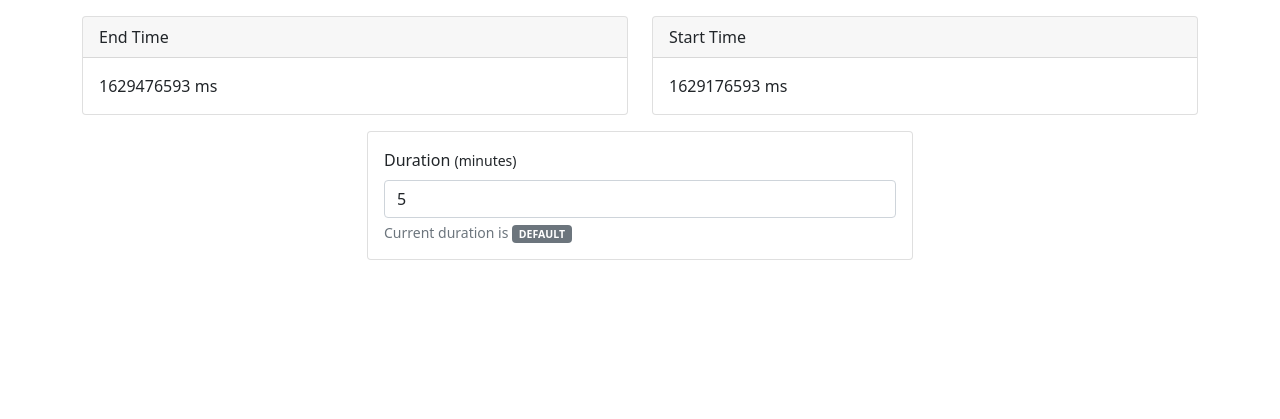
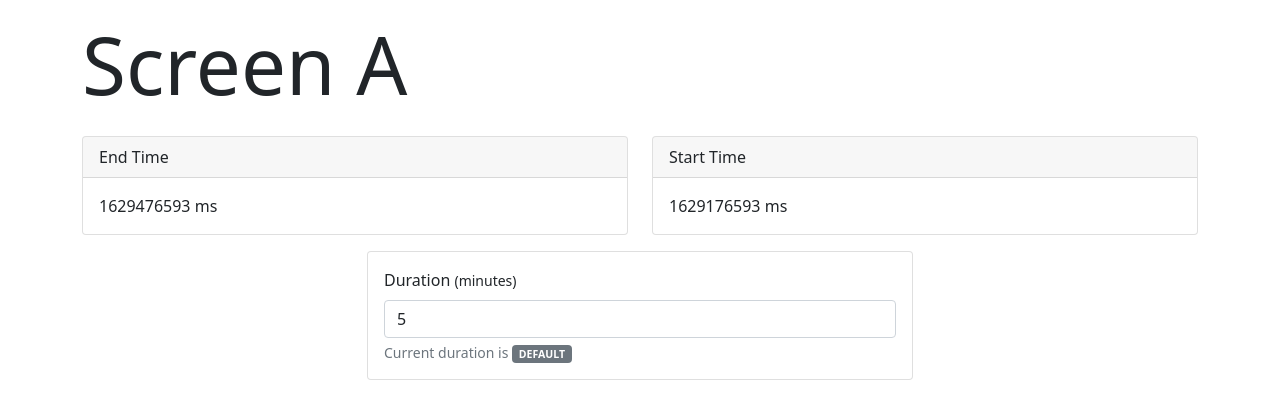
Before and after one commit to spham92/the-timekeeper-app, a Flask app: page /screenA in a window 1280 px wide. Shown: the part 56-475 px from the top of the page. Run offline with Flask 2, Linux system fonts and the light colour scheme; some libraries are stand-ins or nearby versions.

Commit message:
feat: screen title

```diff
--- a/static/js/components/navigation-bar.js
+++ b/static/js/components/navigation-bar.js
@@ -17,9 +17,11 @@ class Navigation {
      * Keep track of the container
      *
      * @param {object} container - Object returned from document.querySelector
+     * @param {{path: string, title: string}[]} navLinks - Used to generate the links in the navigation bar
      */
-    constructor(container) {
+    constructor(container, navLinks) {
         this.container = container;
+        this.navLinks = navLinks;
     }
 
     /**
@@ -28,7 +30,7 @@ class Navigation {
      * @param {string} querySearchString - Append this to the href links. Expected to contain `?`
      */
     render(querySearchString) {
-        const navItems = navLinks.map((navItem) => {
+        const navItems = this.navLinks.map((navItem) => {
             const {path, title} = navItem;
             const activeClass = window.location.pathname.includes(path) ? ' active' : '';
             return `
--- /dev/null
+++ b/static/js/components/screen-title.js
@@ -0,0 +1,38 @@
+window.timeKeeperComponents = window.timeKeeperComponents || {};
+
+/**
+ * Determine which title to use depending on the path matched with the
+ * URL in the navigation bar
+ *
+ * @param {{path: string, title: string}[]} navLinks - Match a link with the page we're currently on
+ * @returns {string|string|*}
+ */
+function determineTitle(navLinks) {
+    const match = navLinks.find((navItem) => {
+        return window.location.pathname.includes(navItem.path);
+    });
+
+    if (match) {
+        return match.title;
+    }
+}
+
+class ScreenTitle {
+    constructor(container, navLinks) {
+        this.container = container;
+        this.title = determineTitle(navLinks);
+    }
+
+    render() {
+        const markup = `
+            <div class="row">
+                <div class="col">
+                    <h1 class="display-1">${this.title}</h1>
+                </div>
+            </div>
+        `;
+        this.container.innerHTML = markup;
+    }
+}
+
+window.timeKeeperComponents.ScreenTitle = ScreenTitle;
--- a/static/js/utils.js
+++ b/static/js/utils.js
@@ -1,12 +1,22 @@
 window.timeKeeperUtils = window.timeKeeperUtils || {};
 
 window.timeKeeperUtils.CONSTANTS = {
-  MINUTES_TO_SECONDS: 60,
-  SECONDS_TO_MILLISECONDS: 1000,
-  MINUTES_TO_MILLISECONDS: 60000,
+    MINUTES_TO_SECONDS: 60,
+    SECONDS_TO_MILLISECONDS: 1000,
+    MINUTES_TO_MILLISECONDS: 60000,
+    NAV_LINKS: [{
+        path: 'screenA',
+        title: 'Screen A'
+    }, {
+        path: 'screenB',
+        title: 'Screen B'
+    }, {
+        path: 'screenC',
+        title: 'Screen C'
+    }]
 };
 
-window.timeKeeperUtils.parseUrlQueryParams = function() {
+window.timeKeeperUtils.parseUrlQueryParams = function () {
     const queryParamString = window.location.search;
     let duration;
     let startTime;
--- a/templates/base.html
+++ b/templates/base.html
@@ -15,6 +15,7 @@
 <body>
 {% block body %}
     <div id="navigation"></div>
+    <div id="screen-title-container" class="container mt-3"></div>
     <div id="timekeeper-state-container" class="container mt-3"></div>
 {% endblock %}
 
@@ -26,17 +27,20 @@
     <script src="{{ url_for('static', filename='js/app.js') }}"></script>
     <script src="{{ url_for('static', filename='js/components/navigation-bar.js') }}"></script>
     <script src="{{ url_for('static', filename='js/components/state-display.js') }}"></script>
+    <script src="{{ url_for('static', filename='js/components/screen-title.js') }}"></script>
 
     <script>
         const {duration} = window.timeKeeperUtils.parseUrlQueryParams();
         const timeKeeperApp = new TimeKeeperApp(duration);
 
-        const navBar = new window.timeKeeperComponents.Navigation(document.querySelector('#navigation'));
+        // Navbar
+        const navBar = new window.timeKeeperComponents.Navigation(document.querySelector('#navigation'), window.timeKeeperUtils.CONSTANTS.NAV_LINKS);
         navBar.render(window.location.search);
         timeKeeperApp.callbackIfDurationChanged(() => {
             navBar.render(window.location.search);
         });
 
+        // State Display
         const stateDisplay = new window.timeKeeperComponents.StateDisplay(document.querySelector('#timekeeper-state-container'));
         stateDisplay.render(timeKeeperApp.duration, timeKeeperApp.startTime, timeKeeperApp.endTime, timeKeeperApp.durationType);
         stateDisplay.callbackIfDurationInputChanged((newDuration) => {
@@ -45,6 +49,10 @@
         timeKeeperApp.callbackIfDurationChanged(() => {
             stateDisplay.render(timeKeeperApp.duration, timeKeeperApp.startTime, timeKeeperApp.endTime, timeKeeperApp.durationType);
         });
+
+        // Screen Title
+        const screenTitle = new window.timeKeeperComponents.ScreenTitle(document.querySelector('#screen-title-container'),  window.timeKeeperUtils.CONSTANTS.NAV_LINKS);
+        screenTitle.render();
     </script>
 {% endblock %}
 
```
